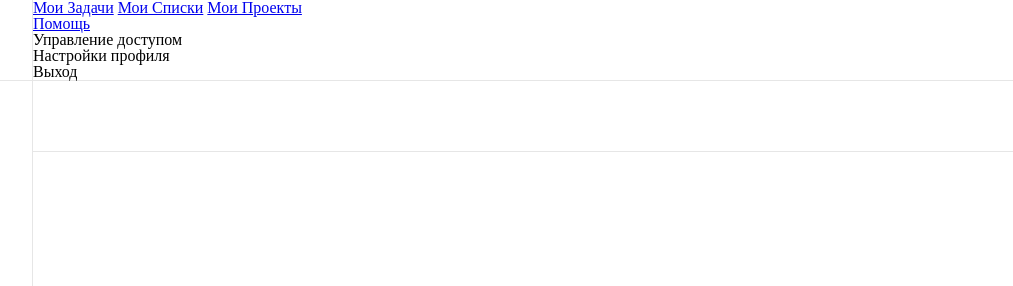
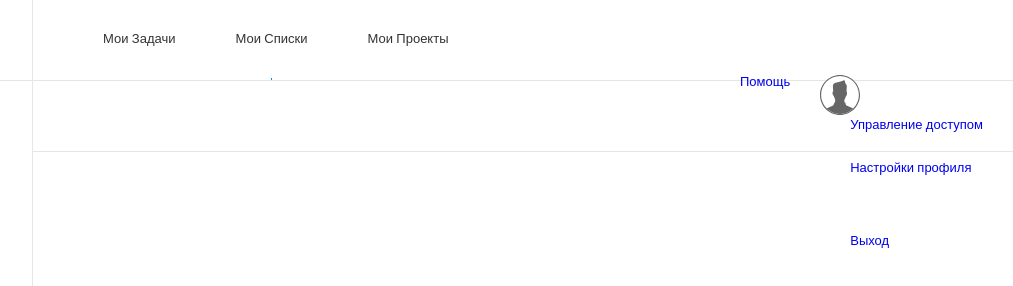
Before and after one commit to yanakabenkina/HSE-DC-A-UI-Trainig-YK, a plain HTML site: page index.html in a window 1280 px wide. Shown: the top 286 px of the page, without its empty margins (267-1280 px from the left). Drawn offline with nearby package versions, Linux system fonts and the light colour scheme.

Commit message:
add menu layout

```diff
--- a/index.html
+++ b/index.html
@@ -23,9 +23,9 @@
         <header class="O_TopbarWrapper">
           <nav class="O_Menubar">
             <div class="left">
-              <a href="#">Мои Задачи</a>
-              <a href="#">Мои Списки</a>
-              <a href="#">Мои Проекты</a>
+              <li><a href="#">Мои Задачи</a></li>
+              <li><a href="#">Мои Списки</a></li>
+              <li><a href="#">Мои Проекты</a></li>
             </div>
 
             <div class="right">
@@ -36,12 +36,12 @@
 
                 <nav class="M_UserMenuDropdown">
                   <ul class="top">
-                    <li>Управление доступом</li>
-                    <li>Настройки профиля</li>
+                    <a href="#"><li>Управление доступом</li>
+                    <a href="#"><li>Настройки профиля</li></a>
                   </ul>
 
                   <ul class="bottom">
-                    <li>Выход</li>
+                    <a href="#"><li>Выход</a></li>
                   </ul>
                 </nav>
               </nav>
--- a/stylesheets/02_Organisms/O_Menubar.css
+++ b/stylesheets/02_Organisms/O_Menubar.css
@@ -2,3 +2,72 @@
   border-bottom: 1px solid #e6e6e6;
   height: 80px;
 }
+
+.O_Menubar a {
+  text-decoration: none;
+  font-family: 'Open Sans', sans-serif;
+  font-size: 13px;
+}
+
+.O_Menubar .left {
+  display: flex;
+  list-style: none;
+  padding: 30px 40px 0;
+  justify-content: flex-start;
+}
+
+.O_Menubar .left a {
+  display: inline-block;
+  position: relative;
+  /*transition: color .2s;*/
+  padding-bottom: 30px;
+  margin: 0 30px 0 30px;
+}
+
+.O_Menubar .left li {display: inline-block;}
+
+
+.O_Menubar .left a, .O_Menubar.left a:visited {color: #333333;}
+.O_Menubar .left a.current, .O_Menubar .left a:hover{color: #0f85f3;}
+.O_Menubar .left a:before,
+.O_Menubar .left a:after {
+  content: "";
+  position: absolute;
+  height: 2px;
+  top: auto;
+  right: 50%;
+  bottom: -5px;
+  left: 50%;
+  background: #0f85f3;
+  /*transition: .8s;*/
+}
+
+.O_Menubar .left a:hover:before, .O_Menubar .left .current:before {left: 0;}
+.O_Menubar .left a:hover:after, .O_Menubar .left .current:after {right: 0;}
+
+
+.O_Menubar .right .O_UserMenu .A_UserIcon {
+  background-image: url(../../images/user.svg);
+  width: 40px;
+  height: 40px;
+  background-size: cover;
+  display: inline-block;
+  position: relative;
+}
+
+.O_Menubar .right {
+  display: flex;
+  list-style: none;
+  justify-content: flex-end;
+}
+
+.O_Menubar .right a {
+  display: inline-block;
+  position: relative;
+  padding-bottom: 30px;
+  margin: 0 30px 0 30px;
+}
+
+.O_Menubar .right .O_UserMenu .M_UserMenuDropdown ul a {
+  display: list-item;
+}
--- a/stylesheets/02_Organisms/O_TopbarWrapper.css
+++ b/stylesheets/02_Organisms/O_TopbarWrapper.css
@@ -1,6 +1,6 @@
 .O_TopbarWrapper {
   position: fixed;
   width: calc(100% - 300px);
-  background-color: #fff;
+  /*background-color: #fff;*/
   z-index: 10;
 }
--- a/stylesheets/style.css
+++ b/stylesheets/style.css
@@ -11,3 +11,4 @@
 @import "02_Organisms/O_Content.css";
 @import "02_Organisms/O_ContentFooter.css";
 @import "00_Templates/T_SinglePageUI.css";
+@import url('https://fonts.googleapis.com/css?family=Open+Sans');
```
Also changed, not shown: images/user.svg (added).
